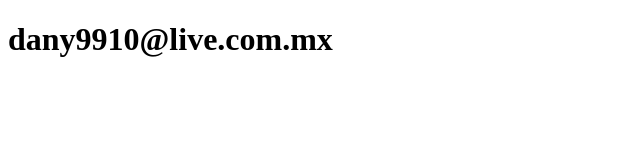
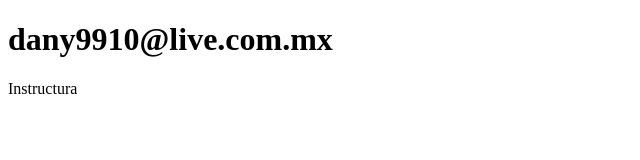
Before and after one commit to DanyWhite99/Registro-curso, a plain HTML site: page contacto.html in a window 1280 px wide. Shown: the full height of the page, 0-640 px from the left. Drawn offline with Linux system fonts and the light colour scheme.

Commit message:
Actualiza el contacto

```diff
--- a/contacto.html
+++ b/contacto.html
@@ -7,5 +7,6 @@
 </head>
 <body>
     <h1>dany9910@live.com.mx</h1>
+        <p>Instructura</p>
 </body>
 </html>
```
Also changed, not shown: index.html (+1 -1 lines).
